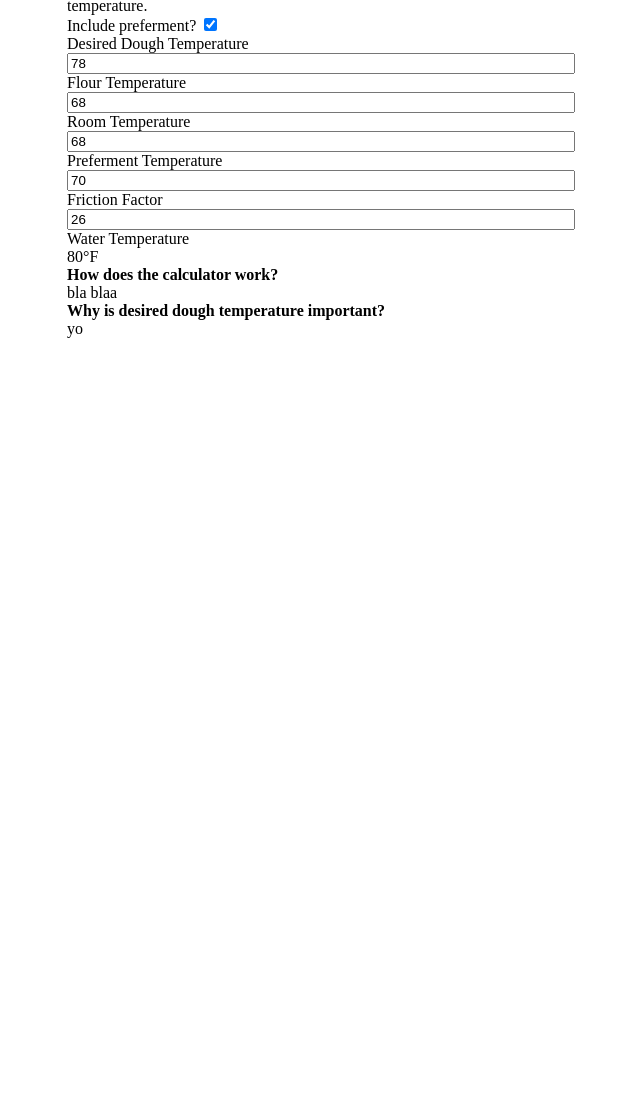
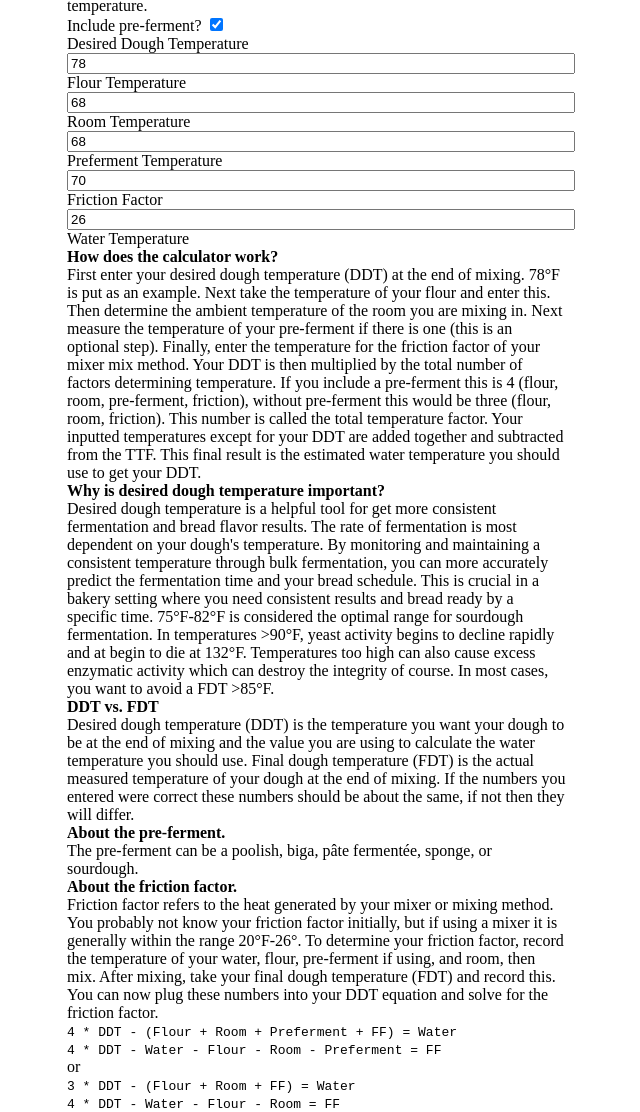
Before and after one commit to scottross123/ddt-calculator, a website built with Vite: page index.html in a window 1280 px wide. Shown: the part 192-1304 px from the top of the page, without its empty margins (323-963 px from the left). Before the commit the page ends 800 px from the top, so only its background shows below. Built offline with nearby package versions, Linux system fonts and the light colour scheme.

Commit message:
added text to articles, removed unnecssary ts files

```diff
--- a/index.html
+++ b/index.html
@@ -19,13 +19,13 @@
         <h1 id="heading">Desired Dough Temperature</h1>
         <p id="description">
           A calculator to determine the approximate water temperature to get to your desired dough temperature
-          based on the temperature of your flour, room, preferment, and heat from mixing. Change the values below
+          based on the temperature of your flour, room, pre-ferment, and heat from mixing. Change the values below
           get the water temperature.
         </p>
         <form>
           <label>
-            Include preferment?
-            <input id="preferment-checkbox" type="checkbox" checked>
+            Include pre-ferment?
+            <input id="pre-ferment-checkbox" type="checkbox" checked>
           </label><br/>
           <label>
             Desired Dough Temperature
@@ -39,9 +39,9 @@
             Room Temperature
             <input class="temp-input" id="room" type="number" min=0 value=68>
           </label>
-          <label id="preferment-label">
+          <label id="pre-ferment-label">
             Preferment Temperature
-            <input class="temp-input" id="preferment" type="number" min=0 value=70>
+            <input class="temp-input" id="pre-ferment" type="number" min=0 value=70>
           </label>
           <label id="friction-label">
             Friction Factor
@@ -57,16 +57,60 @@
       <article class="card">
         <h4>How does the calculator work?</h4>
         <p id="how">
-          bla blaa
+          First enter your desired dough temperature (DDT) at the end of mixing. 78°F is put as an example.
+          Next take the temperature of your flour and enter this. Then determine the ambient temperature
+          of the room you are mixing in. Next measure the temperature of your pre-ferment if there is one
+          (this is an optional step). Finally, enter the temperature for the friction factor of your mixer
+          mix method. Your DDT is then multiplied by the total number of factors determining temperature.
+          If you include a pre-ferment this is 4 (flour, room, pre-ferment, friction), without pre-ferment this
+          would be three (flour, room, friction). This number is called the total temperature factor. Your inputted
+          temperatures except for your DDT are added together and subtracted from the TTF. This final result is the
+         estimated water temperature you should use to get your DDT.
         </p>
       </article>
       <article class="card">
         <h4>Why is desired dough temperature important?</h4>
-        <p id="why">
-          yo
+        <p>
+          Desired dough temperature is a helpful tool for get more consistent fermentation and bread flavor results. The rate
+          of fermentation is most dependent on your dough's temperature. By monitoring and maintaining a consistent temperature
+          through bulk fermentation, you can more accurately predict the fermentation time and your bread schedule. This is
+          crucial in a bakery setting where you need consistent results and bread ready by a specific time. 75°F-82°F is
+          considered the optimal range for sourdough fermentation. In temperatures &gt;90°F, yeast activity begins to decline rapidly
+          and at begin to die at 132°F. Temperatures too high can also cause excess enzymatic activity which can destroy
+          the integrity of course. In most cases, you want to avoid a FDT &gt;85°F.
         </p>
       </article>
-
+      <article>
+        <h4>DDT vs. FDT</h4>
+        <p>
+          Desired dough temperature (DDT) is the temperature you want your dough to be at the end of mixing and the value
+          you are using to calculate the water temperature you should use. Final dough temperature (FDT) is the actual measured
+          temperature of your dough at the end of mixing. If the numbers you entered were correct these numbers should be
+          about the same, if not then they will differ.
+        </p>
+      </article>
+      <article class="card">
+        <h4>About the pre-ferment.</h4>
+        <p>
+          The pre-ferment can be a poolish, biga, pâte fermentée, sponge, or sourdough.
+        </p>
+      </article>
+    <article class="card">
+      <h4>About the friction factor.</h4>
+        <p>
+          Friction factor refers to the heat generated by your mixer or mixing method. You probably not know your friction factor
+          initially, but if using a mixer it is generally within the range 20°F-26°. To determine your friction factor, record the temperature
+          of your water, flour, pre-ferment if using, and room, then mix. After mixing, take your final dough temperature (FDT) and record this.
+          You can now plug these numbers into your DDT equation and solve for the friction factor.<br />
+          <code>4 * DDT - (Flour  + Room + Preferment + FF) = Water</code><br />
+          <code>4 * DDT - Water - Flour - Room - Preferment = FF</code>
+          <br />
+          or
+          <br />
+          <code>3 * DDT - (Flour  + Room + FF) = Water</code><br />
+          <code>4 * DDT - Water - Flour - Room = FF</code>
+        </p>
+      </article>
     </main>
   </body>
 </html>
```
Also changed, not shown: tsconfig.json (deleted, +0 -20 lines), vitest.config.ts (deleted, +0 -7 lines).
